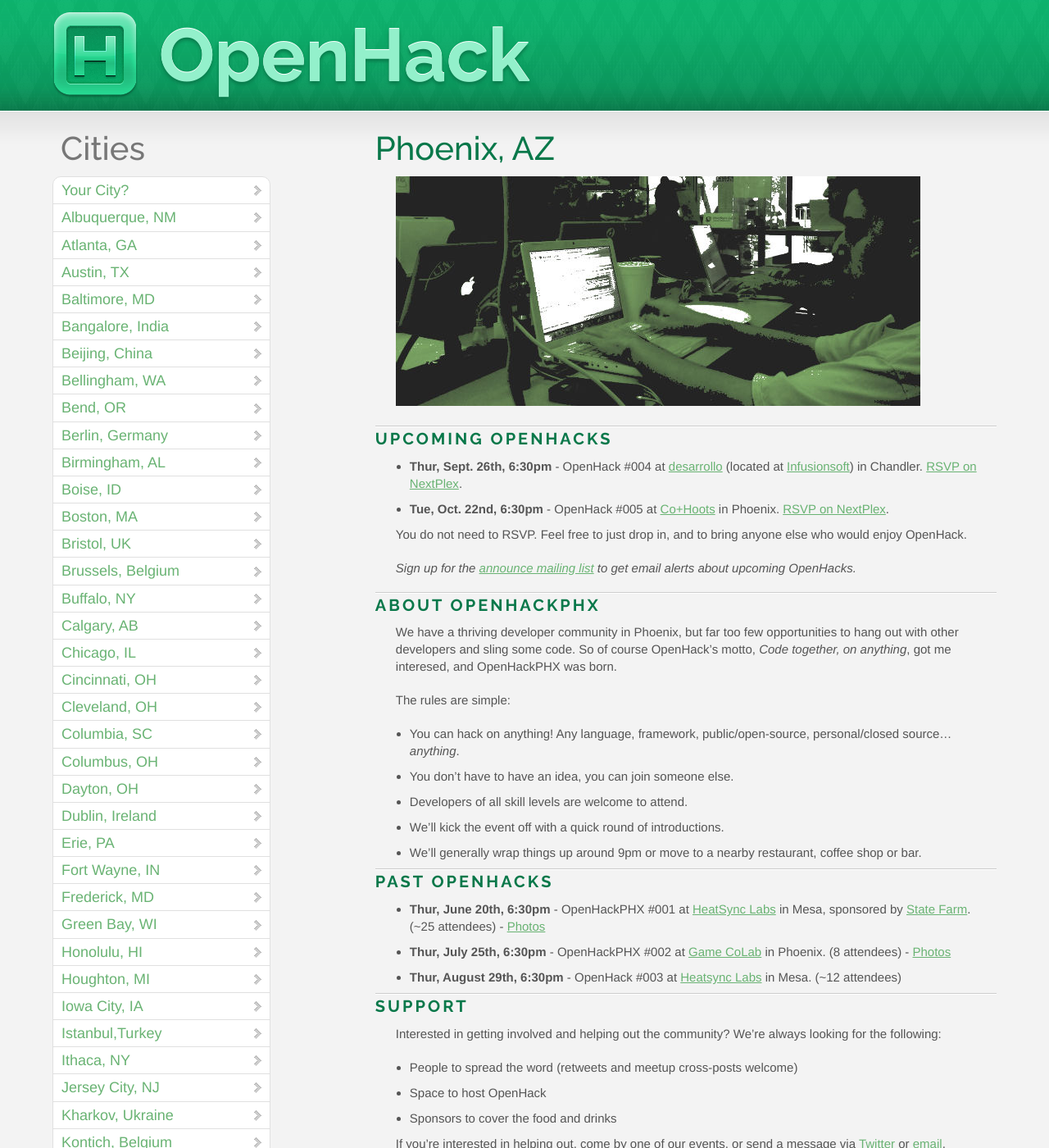
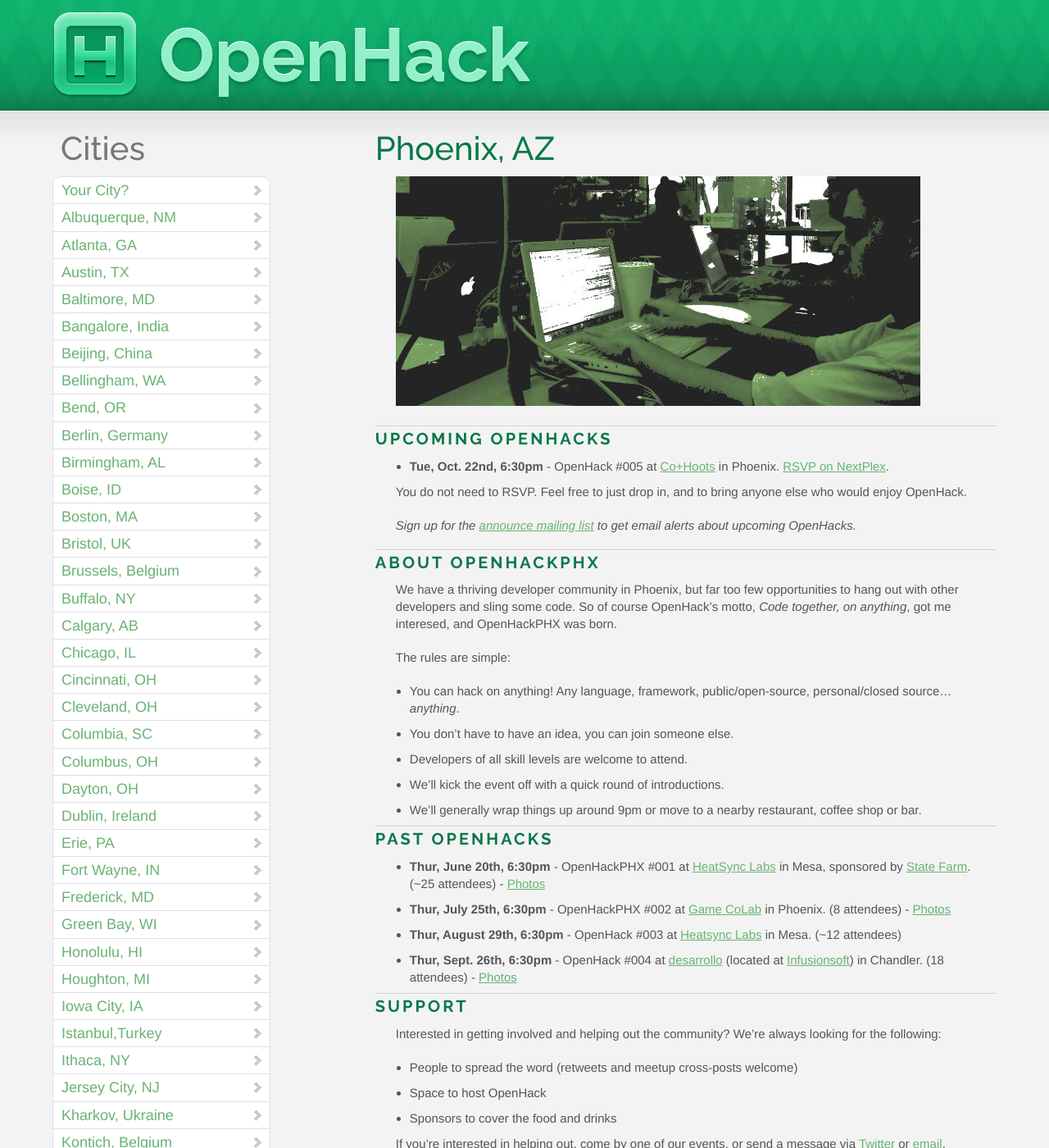
Before and after one commit to OpenHack/openhack.github.com, a Jekyll site: the page built from phoenix/index.markdown, in a window 1280 px wide and 1400 px high. Shown: the whole window at 82% size. Built offline with Jekyll 4.4.1, drawn with Linux system fonts in a browser that asks for light colours; nearby versions of some CDN libraries; Markdown is read by kramdown in place of the engine named in the settings; comment, search, counter and statistics services are not loaded; some of the changed lines change nothing that is shown.

Commit message:
added #004 to past openhacks, added link to flickr

```diff
--- a/phoenix/index.markdown
+++ b/phoenix/index.markdown
@@ -9,7 +9,6 @@
 
 ### Upcoming OpenHacks
 
-- **Thur, Sept. 26th, 6:30pm** - OpenHack #004 at [desarrollo](http://i04545.wix.com/desarrollo#!about-us/cx7b) (located at [Infusionsoft](http://www.infusionsoft.com/contact)) in Chandler. [RSVP on NextPlex](http://nextplex.com/phoenix-az/calendar/events/9366-openhack-004).
 - **Tue, Oct. 22nd, 6:30pm** - OpenHack #005 at [Co+Hoots](http://www.cohoots.com/) in Phoenix. [RSVP on NextPlex](http://nextplex.com/phoenix-az/calendar/events/11158-openhack-005).
 
 You do not need to RSVP. Feel free to just drop in, and to bring anyone else who would enjoy OpenHack.
@@ -33,6 +32,7 @@
 - **Thur, June 20th, 6:30pm** - OpenHackPHX #001 at [HeatSync Labs](http://www.heatsynclabs.org/) in Mesa, sponsored by [State Farm](https://www.statefarm.com/). (~25 attendees) - [Photos](http://www.flickr.com/photos/openhackphx/sets/72157634262712091/)
 - **Thur, July 25th, 6:30pm** - OpenHackPHX #002 at [Game CoLab](http://gamecolab.org/) in Phoenix. (8 attendees) - [Photos](http://www.flickr.com/photos/openhackphx/sets/72157634799048653/)
 - **Thur, August 29th, 6:30pm** - OpenHack #003 at [Heatsync Labs](http://www.heatsynclabs.org/) in Mesa. (~12 attendees)
+- **Thur, Sept. 26th, 6:30pm** - OpenHack #004 at [desarrollo](http://i04545.wix.com/desarrollo#!about-us/cx7b) (located at [Infusionsoft](http://www.infusionsoft.com/contact)) in Chandler. (18 attendees) - [Photos](http://www.flickr.com/photos/openhackphx/sets/72157636065953123/)
 
 ### Support
 
```
